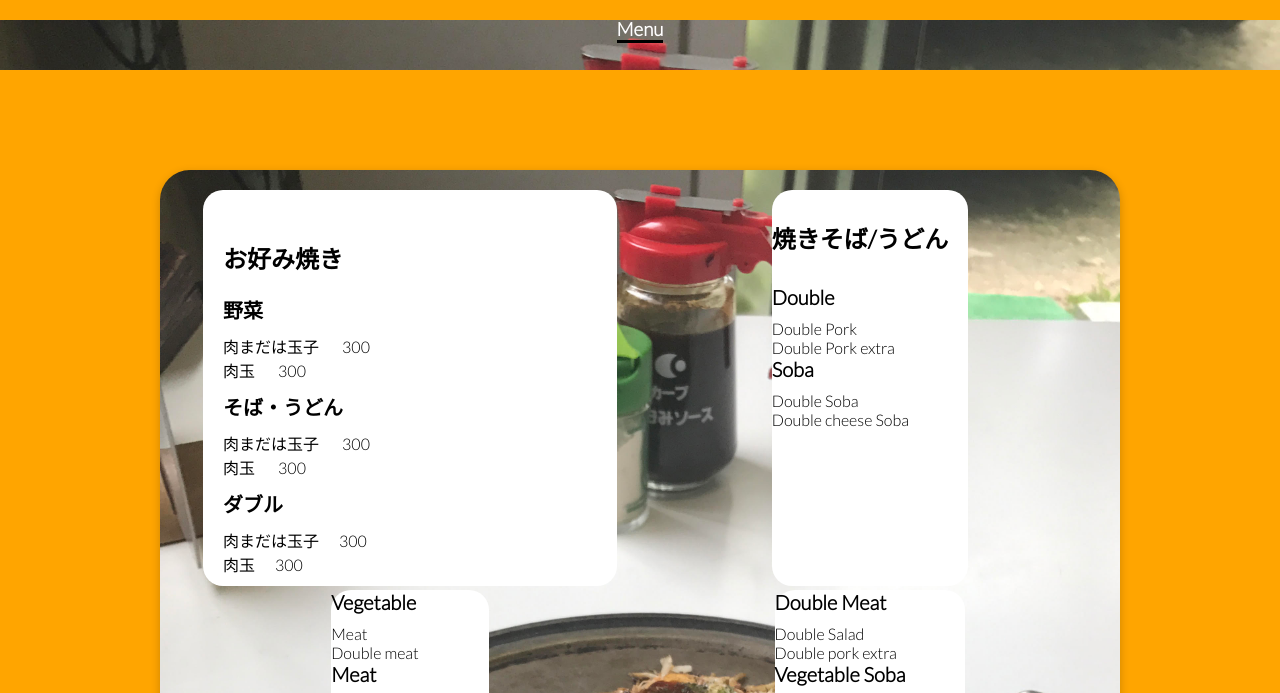
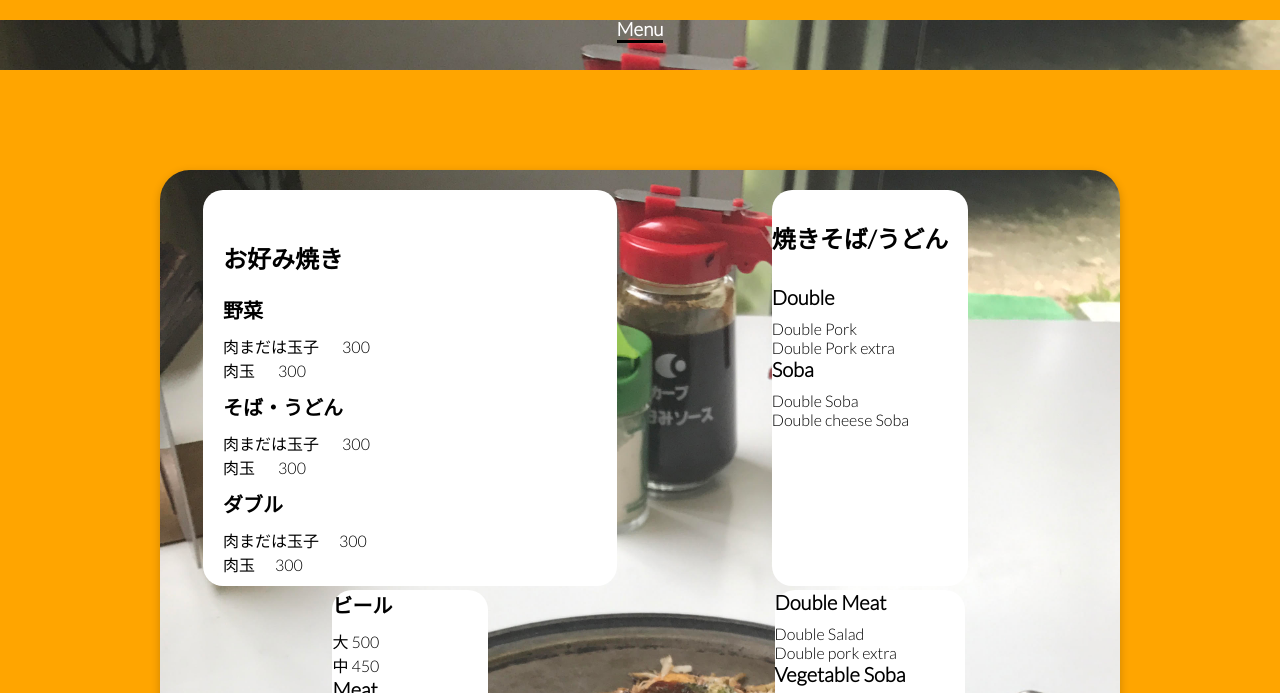
Before and after one commit to shinji-Yama77/MAKO-restaurant-website, a plain HTML site: page menu.html in a window 1280 px wide. Shown: the part 106-799 px from the top of the page. Drawn offline with Linux system fonts and the light colour scheme.

Commit message:
changed soum

```diff
--- a/menu.html
+++ b/menu.html
@@ -50,7 +50,7 @@
                 <li>肉玉 </li>
               </ul>
                 <h4>そば・うどん</h4>
-              <ul>
+              <ul class="meat">
                 <li>肉まだは玉子 </li>
                 <li>肉玉 </li>
               </ul>
@@ -77,10 +77,10 @@
           </div>
           <div class="second container grid">
             <div class="oko2">
-              <h4>Vegetable</h4>
+              <h4>ビール</h4>
             <ul>
-              <li>Meat</li>
-              <li>Double meat</li>
+              <li>大 500</li>
+              <li>中 450</li>
             </ul>
             <h4>Meat</h4>
             <ul>
--- a/style.css
+++ b/style.css
@@ -263,11 +263,15 @@ iframe {
 .oko {
   /* I set width on grid so this follows it */
   margin: 0 auto;
-  background-color: aqua;
+  background-color: ;
   margin-top: 20px;
   padding: 0 10px 0px 20px;
   width: 90%;
+
 }
+
+
+
 
 .soba {
   margin: 0 auto;
```
Also changed, not shown: script.js (line endings or trailing spaces).
